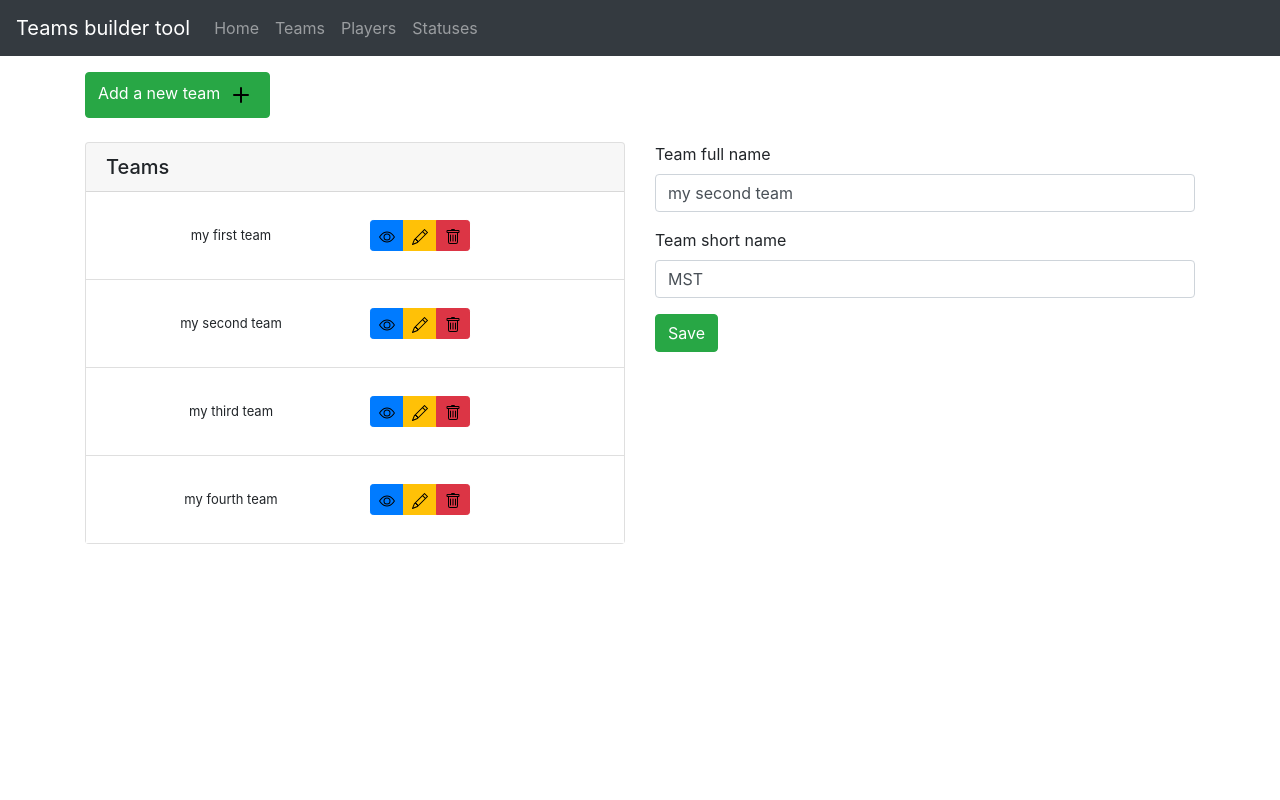
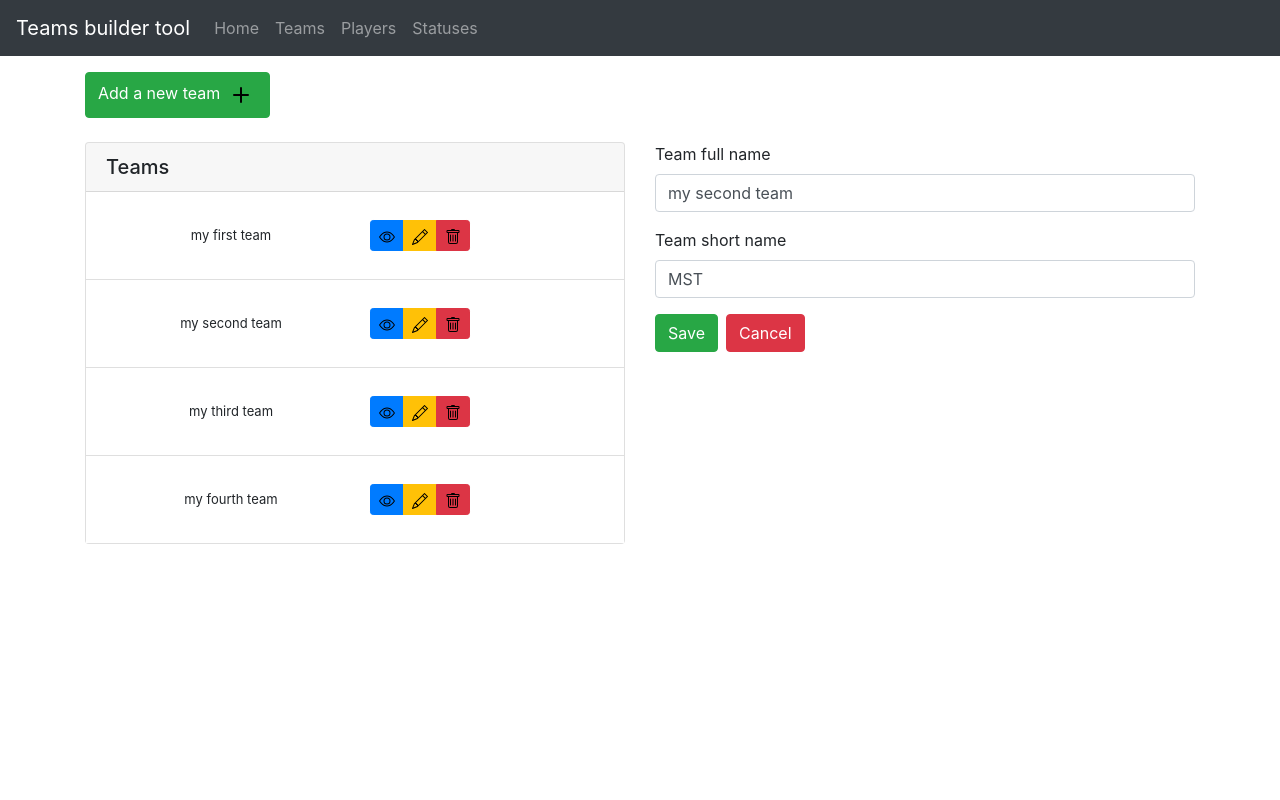
Before and after one commit to salsama59/team-builder-tool, an Angular app: page /#/teams/1/1 in a window 1280 px wide. Shown: the top 800 px of the page. Built offline with nearby package versions, Linux system fonts and the light colour scheme.

Commit message:
Edit form cancel button
Added the cancel button and it's behaviour.
Added Id to some elements in the template.

```diff
--- a/src/app/teams/team/team.component.html
+++ b/src/app/teams/team/team.component.html
@@ -22,6 +22,7 @@
 			class="invalid-feedback form-text"
 		>
 			<span
+				id="teamFullNameRequiredErrorMessage"
 				*ngIf="formValidationService.hasErrorType(teamForm.get('teamFullName'), validatorConstants.REQUIRED_ERROR_TYPE)"
 				>This field is required!</span
 			>
@@ -41,10 +42,12 @@
 			class="invalid-feedback form-text"
 		>
 			<span
+				id="teamShortNameMaxLengthErrorMessage"
 				*ngIf="formValidationService.hasErrorType(teamForm.get('teamShortName'), validatorConstants.MAX_LENGTH_ERROR_TYPE)"
 				>The length is greater than 6</span
 			>
 			<span
+				id="teamShortNameRequiredErrorMessage"
 				*ngIf="formValidationService.hasErrorType(teamForm.get('teamShortName'), validatorConstants.REQUIRED_ERROR_TYPE)"
 				>This field is required!</span
 			>
@@ -53,10 +56,20 @@
 	<button
 		*ngIf="!isInViewMode"
 		id="teamSubmitButton"
-		class="btn btn-success"
+		class="btn btn-success mr-1"
 		type="submit"
 		[disabled]="teamForm.invalid"
 	>
 		Save
 	</button>
+
+	<button
+		*ngIf="!isInViewMode"
+		id="teamCancelButton"
+		class="btn btn-danger ml-1"
+		type="button"
+		(click)="onCancelEdit()"
+	>
+		Cancel
+	</button>
 </form>
--- a/src/app/teams/team/team.component.ts
+++ b/src/app/teams/team/team.component.ts
@@ -101,7 +101,13 @@ export class TeamComponent implements OnInit {
 			this.teamForm.value.teamShortName
 		);
 		this.teamsService.updateTeam(teamToEdit);
+		this.onCancelEdit();
+	}
 
+	/**
+	 * Navigate back to team list view relative to the current route
+	 */
+	onCancelEdit(): void {
 		//Navigate back to the team list
 		void this.router.navigate(['../../'], {
 			relativeTo: this.activatedRoute
```
